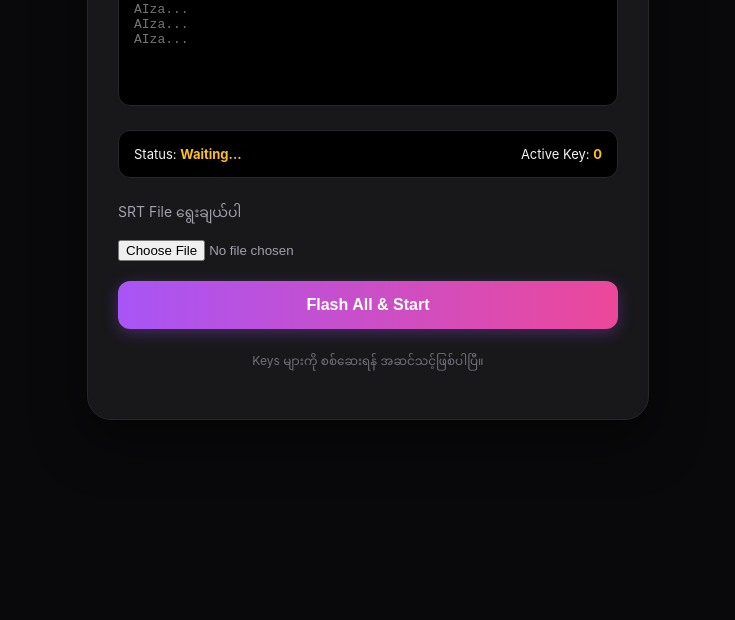
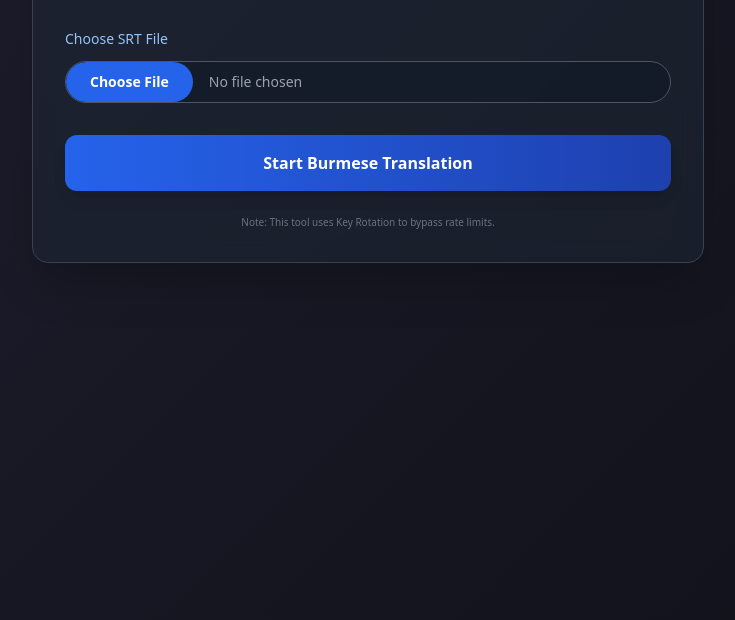
Before and after one commit to abox4536-dev/abox, a plain HTML site: page index.html in a window 1280 px wide. Shown: the part 180-800 px from the top of the page, without its empty margins (272-1007 px from the left). Drawn offline with nearby package versions, Linux system fonts and the light colour scheme.

Commit message:
Update index.html

```diff
--- a/index.html
+++ b/index.html
@@ -1,196 +1,154 @@
 <!DOCTYPE html>
-<html lang="my">
+<html lang="en">
 <head>
     <meta charset="UTF-8">
     <meta name="viewport" content="width=device-width, initial-scale=1.0">
-    <title>Gemini Flash All - Auto Rotation</title>
+    <title>SRT Burmese AI Translator</title>
+    <script src="https://cdn.tailwindcss.com"></script>
     <style>
-        :root {
-            --primary: #a855f7;
-            --secondary: #ec4899;
-            --bg: #09090b;
-            --card: #18181b;
-            --text: #f4f4f5;
-        }
-
-        body {
-            font-family: 'Inter', 'Pyidaungsu', sans-serif;
-            background: var(--bg);
-            color: var(--text);
-            display: flex; justify-content: center; padding: 20px; margin: 0;
-        }
-
-        .container {
-            background: var(--card);
-            width: 100%;
-            max-width: 500px;
-            padding: 30px;
-            border-radius: 24px;
-            border: 1px solid #27272a;
-            box-shadow: 0 20px 50px rgba(0,0,0,0.5);
-        }
-
-        h2 {
-            text-align: center;
-            background: linear-gradient(to right, var(--primary), var(--secondary));
-            -webkit-background-clip: text;
-            -webkit-text-fill-color: transparent;
-            margin-bottom: 25px;
-            font-size: 24px;
-        }
-
-        .input-group { margin-bottom: 20px; }
-        label { display: block; margin-bottom: 10px; font-size: 14px; color: #a1a1aa; }
-
-        /* Key Input Box */
-        textarea {
-            width: 100%;
-            height: 120px;
-            background: #000;
-            color: #10b981;
-            border: 1px solid #27272a;
-            padding: 15px;
-            border-radius: 12px;
-            font-family: 'Courier New', monospace;
-            font-size: 13px;
-            resize: none;
-            box-sizing: border-box;
-            outline: none;
-        }
-        textarea:focus { border-color: var(--primary); }
-
-        .status-panel {
-            background: #000;
-            padding: 15px;
-            border-radius: 12px;
-            margin-bottom: 20px;
-            border: 1px solid #27272a;
-            display: flex;
-            justify-content: space-between;
-            font-size: 13px;
-        }
-
-        .indicator { color: #fbbf24; font-weight: bold; }
-
-        button {
-            width: 100%;
-            padding: 15px;
-            border-radius: 12px;
-            border: none;
-            font-weight: bold;
-            cursor: pointer;
-            transition: 0.3s;
-            font-size: 16px;
-        }
-
-        #actionBtn {
-            background: linear-gradient(to right, var(--primary), var(--secondary));
-            color: white;
-            box-shadow: 0 4px 15px rgba(168, 85, 247, 0.3);
-        }
-
-        #actionBtn:disabled {
-            background: #27272a;
-            opacity: 0.6;
-            cursor: not-allowed;
-            box-shadow: none;
-        }
-
-        .log {
-            margin-top: 20px;
-            font-size: 12px;
-            color: #71717a;
-            text-align: center;
-            height: 40px;
-            overflow-y: auto;
-        }
+        #progress-bar { width: 0%; transition: width 0.4s ease; }
+        .gradient-bg { background: linear-gradient(135deg, #1e1e2f 0%, #111119 100%); }
     </style>
 </head>
-<body>
+<body class="gradient-bg text-white min-h-screen font-sans p-5 md:p-20">
 
-<div class="container">
-    <h2>⚡ Gemini Flash All</h2>
+    <div class="max-w-2xl mx-auto bg-gray-800/50 backdrop-blur-md p-8 rounded-2xl border border-gray-700 shadow-2xl">
+        <h1 class="text-3xl font-extrabold mb-2 text-center bg-clip-text text-transparent bg-gradient-to-r from-blue-400 to-emerald-400">
+            SRT Burmese Translator
+        </h1>
+        <p class="text-center text-gray-400 text-sm mb-8">Powered by Gemini AI (Key Rotation System)</p>
 
-    <div class="input-group">
-        <label>Gemini API Keys (စာကြောင်းခြားပြီး အကုန်ထည့်ပါ)</label>
-        <textarea id="multiKeys" placeholder="AIza...&#10;AIza...&#10;AIza..."></textarea>
+        <div class="mb-8">
+            <label class="block text-sm font-medium mb-3 text-blue-300">Choose SRT File</label>
+            <input type="file" id="srtFile" accept=".srt" class="w-full text-sm text-gray-400 file:mr-4 file:py-2.5 file:px-6 file:rounded-full file:border-0 file:text-sm file:font-bold file:bg-blue-600 file:text-white hover:file:bg-blue-700 cursor-pointer bg-gray-900/50 rounded-full border border-gray-600">
         </div>
 
-    <div class="status-panel">
-        <div>Status: <span id="currentStatus" class="indicator">Waiting...</span></div>
-        <div>Active Key: <span id="keyIndex" class="indicator">0</span></div>
+        <div id="statusSection" class="mb-8 hidden space-y-4">
+            <div class="flex justify-between items-end">
+                <div class="text-xs space-y-1">
+                    <p id="timeCounter" class="text-emerald-400 font-mono">Time: 0s</p>
+                    <p id="keyStatus" class="text-orange-300 italic">Key in use: #1</p>
+                </div>
+                <span id="percentText" class="text-2xl font-bold text-blue-400">0%</span>
+            </div>
+            <div class="w-full bg-gray-900 rounded-full h-3 overflow-hidden border border-gray-700">
+                <div id="progress-bar" class="bg-gradient-to-r from-blue-500 to-emerald-500 h-full shadow-[0_0_10px_rgba(59,130,246,0.5)]"></div>
+            </div>
+            <p id="currentLine" class="text-sm text-gray-400 italic text-center truncate">Preparing translation...</p>
         </div>
 
-    <div class="input-group">
-        <label>SRT File ရွေးချယ်ပါ</label>
-        <input type="file" id="srtFile" accept=".srt" style="width: 100%; color: #a1a1aa;">
+        <button onclick="startTranslation()" id="startBtn" class="w-full bg-gradient-to-r from-blue-600 to-blue-800 hover:from-blue-500 hover:to-blue-700 text-white font-bold py-4 rounded-xl shadow-lg transform transition active:scale-95">
+            Start Burmese Translation
+        </button>
+
+        <div class="mt-6 text-[10px] text-gray-500 text-center">
+            Note: This tool uses Key Rotation to bypass rate limits.
         </div>
-
-    <button id="actionBtn" onclick="initiateFlash()">Flash All & Start</button>
-
-    <div class="log" id="logMsg">Keys များကို စစ်ဆေးရန် အဆင်သင့်ဖြစ်ပါပြီ။</div>
     </div>
 
     <script>
-    let activeKeys = [];
-    let workingKey = "";
+        // ထည့်ပေးထားတဲ့ API Keys များ
+        const API_KEYS = [
+            "AIzaSyCmteLM5BS8HM5PRiswMSb8IgHyFcJz_Xw",
+            "AIzaSyDa8QMr928UyDYGw0ctnkeWNHx0dIW7vo0",
+            "AIzaSyBn_wlF3gzB0aXJOfmlmbaRBjEHhVpGFpU",
+            "AIzaSyBJ2AusS7kuvNT123GbGyeksHD7yULx8AA",
+            "AIzaSyDVv31SdxQNG0x5SmX10gkdR5IqC6bTnZ4"
+        ];
 
-    async function initiateFlash() {
-        const rawInput = document.getElementById('multiKeys').value.trim();
-        const file = document.getElementById('srtFile').files[0];
-        const btn = document.getElementById('actionBtn');
-        const status = document.getElementById('currentStatus');
-        const log = document.getElementById('logMsg');
+        let currentKeyIndex = 0;
+        let startTime;
 
-        // Keys များကို List ပြောင်းခြင်း
-        activeKeys = rawInput.split('\n').map(k => k.trim()).filter(k => k.length > 20);
+        async function startTranslation() {
+            const fileInput = document.getElementById('srtFile');
+            if (!fileInput.files[0]) return alert("ကျေးဇူးပြု၍ SRT ဖိုင်အရင်ရွေးပါ!");
 
-        if (activeKeys.length === 0) return alert("API Key အနည်းဆုံး တစ်ခု ထည့်ပေးပါ။");
-        if (!file) return alert("SRT ဖိုင် အရင်ရွေးချယ်ပါ။");
+            const file = fileInput.files[0];
+            const text = await file.text();
+            const lines = text.split(/\r?\n/);
 
-        btn.disabled = true;
-        status.innerText = "Scanning...";
+            document.getElementById('statusSection').classList.remove('hidden');
+            document.getElementById('startBtn').disabled = true;
+            document.getElementById('startBtn').innerText = "Translating...";
 
-        // Flash All Logic: အလုပ်လုပ်တဲ့ Key ကို လိုက်ရှာခြင်း
-        for (let i = 0; i < activeKeys.length; i++) {
-            log.innerText = `Testing Key ${i + 1} of ${activeKeys.length}...`;
-            document.getElementById('keyIndex').innerText = i + 1;
+            startTime = Date.now();
+            const timerInterval = setInterval(updateTimer, 1000);
 
-            const isValid = await checkGeminiKey(activeKeys[i]);
+            let translatedSrt = "";
+            const totalLines = lines.length;
 
-            if (isValid) {
-                workingKey = activeKeys[i];
-                status.innerText = "Ready!";
-                status.style.color = "#10b981";
-                log.innerText = "✅ အလုပ်လုပ်သော Key ကို တွေ့ရှိပါပြီ။ ဘာသာပြန်ခြင်း စတင်နေပါသည်။";
+            for (let i = 0; i < totalLines; i++) {
+                let line = lines[i].trim();
 
-                // ဤနေရာတွင် ဘာသာပြန်ခြင်း Function ကို ဆက်လက်ပတ်မည်
-                // startTranslation(workingKey, file);
-                break;
+                // SRT Format အရ စာသားဖြစ်တဲ့နေရာကိုပဲ ဘာသာပြန်မယ်
+                if (line !== "" && !line.match(/^\d+$/) && !line.includes("-->")) {
+                    line = await translateWithGemini(line);
                 }
 
-            if (i === activeKeys.length - 1 && !workingKey) {
-                status.innerText = "Failed";
-                status.style.color = "#ef4444";
-                log.innerText = "❌ မည်သည့် Key မှ အသုံးမပြုနိုင်ပါ။ Key အသစ်များ ပြန်ထည့်ပါ။";
-                btn.disabled = false;
+                translatedSrt += line + "\n";
+
+                // Update UI
+                const progress = Math.round(((i + 1) / totalLines) * 100);
+                document.getElementById('progress-bar').style.width = progress + "%";
+                document.getElementById('percentText').innerText = progress + "%";
+                document.getElementById('currentLine').innerText = `Line ${i}: ${line}`;
+            }
+
+            clearInterval(timerInterval);
+            downloadFile(translatedSrt, file.name.replace(".srt", "_Burmese.srt"));
+
+            document.getElementById('startBtn').innerText = "Finished & Downloaded!";
+            alert("ဘာသာပြန်ခြင်း အောင်မြင်စွာ ပြီးဆုံးပါပြီ!");
+        }
+
+        async function translateWithGemini(text) {
+            const url = `https://generativelanguage.googleapis.com/v1beta/models/gemini-1.5-flash:generateContent?key=${API_KEYS[currentKeyIndex]}`;
+
+            const body = {
+                contents: [{ parts: [{ text: `Translate this to natural Burmese: "${text}". Return ONLY the translation.` }] }]
+            };
+
+            try {
+                const response = await fetch(url, {
+                    method: 'POST',
+                    headers: { 'Content-Type': 'application/json' },
+                    body: JSON.stringify(body)
+                });
+
+                const data = await response.json();
+
+                if (data.error) throw new Error(data.error.message);
+
+                return data.candidates[0].content.parts[0].text.trim();
+
+            } catch (err) {
+                console.warn(`Key ${currentKeyIndex} failed, rotating...`);
+
+                // Key Rotation Logic
+                if (currentKeyIndex < API_KEYS.length - 1) {
+                    currentKeyIndex++;
+                    document.getElementById('keyStatus').innerText = `Key in use: #${currentKeyIndex + 1}`;
+                    return translateWithGemini(text); // Key အသစ်နဲ့ ပြန်ကြိုးစားမယ်
+                } else {
+                    return "[Limit Exceeded] " + text;
                 }
             }
         }
 
-    async function checkGeminiKey(key) {
-        try {
-            const response = await fetch(`https://generativelanguage.googleapis.com/v1beta/models/gemini-1.5-flash:generateContent?key=${key}`, {
-                method: "POST",
-                headers: { "Content-Type": "application/json" },
-                body: JSON.stringify({ contents: [{ parts: [{ text: "hi" }] }] })
-            });
-            return response.ok;
-        } catch (e) {
-            return false;
+        function updateTimer() {
+            const elapsed = Math.floor((Date.now() - startTime) / 1000);
+            document.getElementById('timeCounter').innerText = `Time: ${elapsed}s`;
         }
+
+        function downloadFile(content, fileName) {
+            const blob = new Blob([content], { type: "text/plain;charset=utf-8" });
+            const url = URL.createObjectURL(blob);
+            const a = document.createElement("a");
+            a.href = url;
+            a.download = fileName;
+            a.click();
+            URL.revokeObjectURL(url);
         }
     </script>
-
 </body>
 </html>
```
Lines whose indentation alone changed are shown as unchanged.
